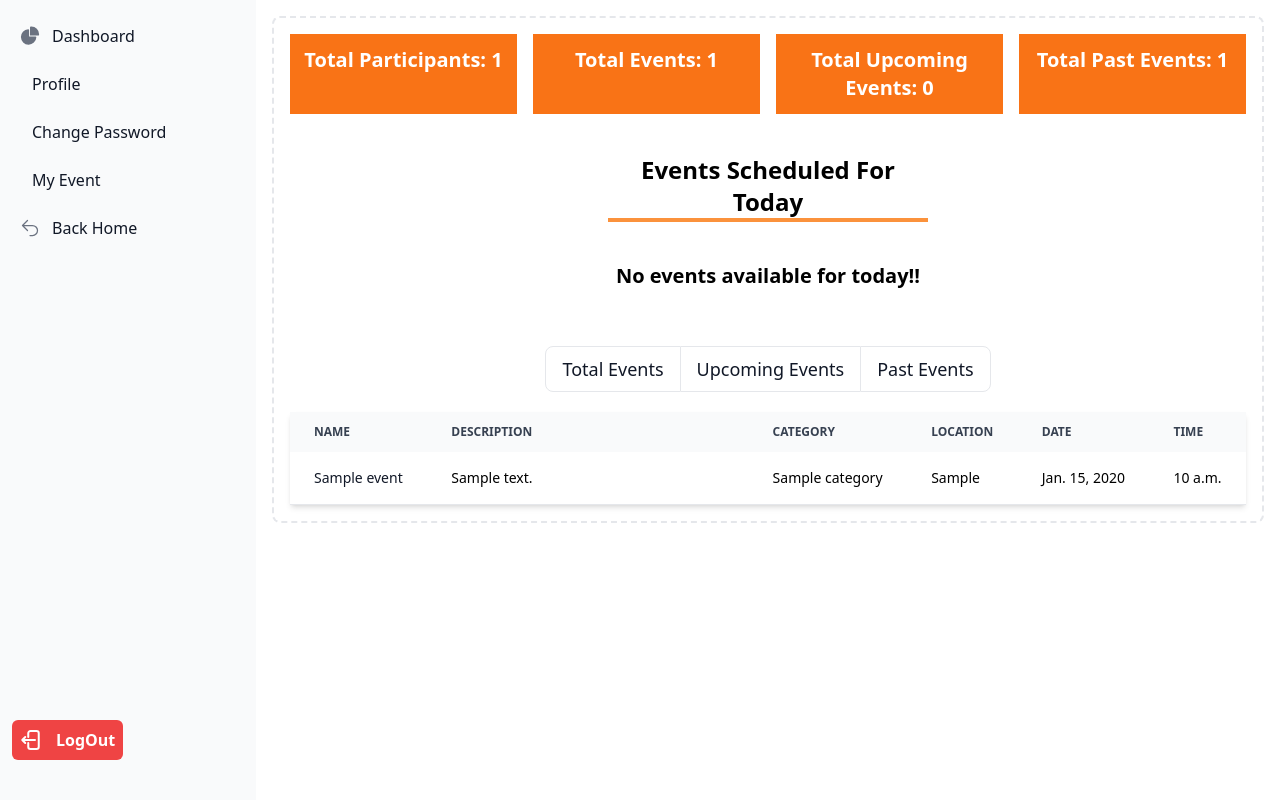
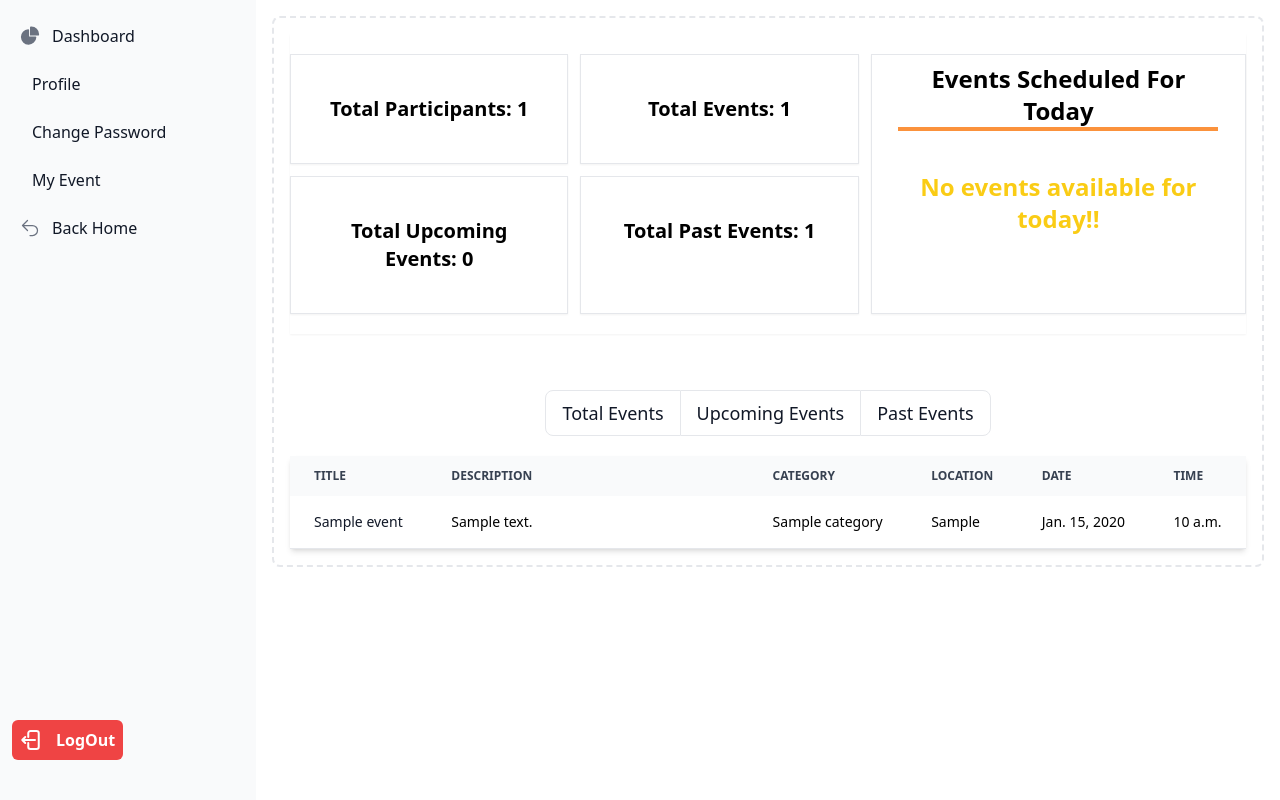
Before and after one commit to rjmahfuztech/event-management, a Django app: page /dashboard/ in a window 1280 px wide. Run offline with Django 5.2, Linux system fonts and the light colour scheme; a user stored in the database is signed in; tables that the repository leaves empty hold one stand-in row (values such as "Sample post"); some libraries are stand-ins or nearby versions.

Commit message:
dashboard design updated

```diff
--- a/events/templates/dashboard/dashboard.html
+++ b/events/templates/dashboard/dashboard.html
@@ -2,38 +2,62 @@
 
 {% block dashboard %}
 <div class="">
-    <div class="grid grid-cols-2 gap-3 md:gap-4 md:grid-cols-4">
-        <h2 class="bg-orange-500 text-white p-3 text-center text-lg sm:text-xl font-semibold">Total Participants: {{total_participant}}</h2>
-        <h2 class="bg-orange-500 text-white p-3 text-center text-lg sm:text-xl font-semibold">Total Events: {{count.total_event}}</h2>
-        <h2 class="bg-orange-500 text-white p-3 text-center text-lg sm:text-xl font-semibold">Total Upcoming Events: {{count.total_upcoming}}</h2>
-        <h2 class="bg-orange-500 text-white p-3 text-center text-lg sm:text-xl font-semibold">Total Past Events: {{count.total_past}}</h2>
+    <div class="grid grid-cols gap-3 lg:grid-cols-5 shadow-sm py-5">
+        <div class="lg:col-span-3">
+            <div class="grid grid-cols md:grid-cols-2 gap-3">
+                <h2 class="shadow-sm border hover:shadow-lg transition-all p-4 md:py-10 md:px-8 text-center text-lg sm:text-xl font-semibold">Total Participants: {{total_participant}}</h2>
+                <h2 class="shadow-sm border hover:shadow-lg transition-all p-4 md:py-10 md:px-8 text-center text-lg sm:text-xl font-semibold">Total Events: {{count.total_event}}</h2>
+                <h2 class="shadow-sm border hover:shadow-lg transition-all p-4 md:py-10 md:px-8 text-center text-lg sm:text-xl font-semibold">Total Upcoming Events: {{count.total_upcoming}}</h2>
+                <h2 class="shadow-sm border hover:shadow-lg transition-all p-4 md:py-10 md:px-8 text-center text-lg sm:text-xl font-semibold">Total Past Events: {{count.total_past}}</h2>
             </div>
+        </div>
+        <div class="lg:col-span-2 overflow-x-auto shadow-sm border hover:shadow-lg transition-all p-2">
             {% comment %} Events Scheduled For Today {% endcomment %}
-    <section class="mt-5 md:mt-10">
             <h2 class="max-w-80 mx-auto text-center justify-center border-b-4 border-orange-400 text-lg sm:text-2xl font-bold">Events Scheduled For Today</h2>
             {% if todays_event %}
-            <div class="bg-slate-200 text-black mt-5 divide-y divide-blue-200">
-                <div class="grid grid-cols-3 gap-3 md:gap-4 md:grid-cols-5">
-                    <h2 class=" p-3 text-center text-lg sm:text-xl font-semibold">Title</h2>
-                    <h2 class="p-3 text-center text-lg sm:text-xl font-semibold hidden md:block">Category</h2>
-                    <h2 class="p-3 text-center text-lg sm:text-xl font-semibold hidden md:block">Location</h2>
-                    <h2 class="p-3 text-center text-lg sm:text-xl font-semibold">Date</h2>
-                    <h2 class="p-3 text-center text-lg sm:text-xl font-semibold">Time</h2>
+                <div class="relative mt-5">
+                    <table class="w-full text-sm text-left rtl:text-right text-gray-500 dark:text-gray-400">
+                        <thead class="text-xs text-gray-700 uppercase bg-gray-50 dark:bg-gray-700 dark:text-gray-400">
+                            <tr>
+                                <th scope="col" class="px-6 py-3">
+                                    Title
+                                </th>
+                                <th scope="col" class="px-6 py-3">
+                                    Category
+                                </th>
+                                <th scope="col" class="px-6 py-3">
+                                    Location
+                                </th>
+                                <th scope="col" class="px-6 py-3">
+                                    Time
+                                </th>
+                            </tr>
+                        </thead>
+                        <tbody>
+                            {% for event in todays_event %}
+                                <tr class="bg-white border-b dark:bg-gray-800 text-black dark:border-gray-700 border-gray-200">
+                                    <th scope="row" class="px-6 py-4 font-medium text-gray-900 whitespace-nowrap dark:text-white">
+                                        {{event.name}}
+                                    </th>
+                                    <td class="px-6 py-4 whitespace-nowrap">
+                                        {{event.category.name}}
+                                    </td>
+                                    <td class="px-6 py-4 whitespace-nowrap">
+                                        {{event.location}}
+                                    </td>
+                                    <td class="px-6 py-4 whitespace-nowrap">
+                                        {{event.time}}
+                                    </td>
+                                </tr>
+                            {% endfor %}
+                        </tbody>
+                    </table>
                 </div>
-                <div class="grid grid-cols-3 gap-3 md:gap-4 md:grid-cols-5">
-                    {% for event in todays_event %}
-                        <h2 class="p-2 text-center text-xs sm:text-sm font-semibold">{{event.name}}</h2>
-                        <h2 class="p-2 text-center text-xs sm:text-sm font-semibold hidden md:block">{{event.category}}</h2>
-                        <h2 class="p-2 text-center text-xs sm:text-sm font-semibold hidden md:block">{{event.location}}</h2>
-                        <h2 class="p-2 text-center text-xs sm:text-sm font-semibold">{{event.date}}</h2>
-                        <h2 class="p-2 text-center text-xs sm:text-sm font-semibold">{{event.time}}</h2>
-                    {% endfor %}
+            {% else %}
+                <h2 class="max-w-80 mx-auto my-10 text-center justify-center text-yellow-400  text-lg sm:text-2xl font-bold">No events available for today!!</h2>
+            {% endif %}
         </div>
     </div>
-        {% else %}
-            <h2 class="max-w-80 mx-auto mt-5 sm:mt-10 text-center justify-center  text-lg sm:text-xl font-bold">No events available for today!!</h2>
-        {% endif %}
-    </section>
     {% comment %} Interactive Stats {% endcomment %}
     <section class="mt-5 md:mt-14">
         <div class="flex rounded-md shadow-xs justify-center mt-5 md:mt-10" role="group">
@@ -54,7 +78,7 @@
                     <thead class="text-xs text-gray-700 uppercase bg-gray-50 dark:bg-gray-700 dark:text-gray-400">
                         <tr>
                             <th scope="col" class="px-6 py-3">
-                                Name
+                                Title
                             </th>
                             <th scope="col" class="px-6 py-3">
                                 Description
```
Also changed, not shown: media/events_image/ScreenShot_20241211153756_bg5aqOO.jpeg (added). Lines whose indentation alone changed are shown as unchanged.
